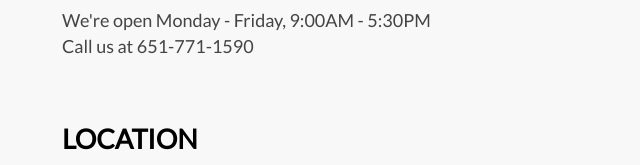
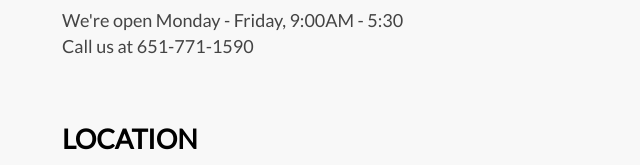
Before and after one commit to meowr/phalenauto, a plain HTML site: page index.html in a window 1280 px wide. Shown: the part 1333-1498 px from the top of the page, 66-706 px from the left. Drawn offline with Linux system fonts and the light colour scheme.

Commit message:
Update index.html

```diff
--- a/index.html
+++ b/index.html
@@ -21,7 +21,7 @@
     <div class="person" id="kuan"><h3>Kuan Chen</h3><p>Kuan opened Phalen Park Auto Repair more than 12 years ago, and is an ASE Certified Master Technician with over 20 years of experience. He was previously the owner and operator of Kuan Auto Repair in St. Paul.</p></div>
     <div class="person" id="michael"><h3>Michael Chau</h3><p>Michael is a partner at Phalen Auto Repair, having worked as a technician and service manager in the industry for over 30 years, and specializes in European automobiles.</p></div>
     <h1 class="clear">Hours &amp; Phone</h1>
-    <p>We're open Monday - Friday, 9:00AM - 5:30PM
+    <p>We're open Monday - Friday, 9:00AM - 5:30
     <br>Call us at 651-771-1590</p>
     <h1>Location</h1>
     <p>Our shop is located at 1383 Arcade Street, St. Paul, MN 55106</p>
```
